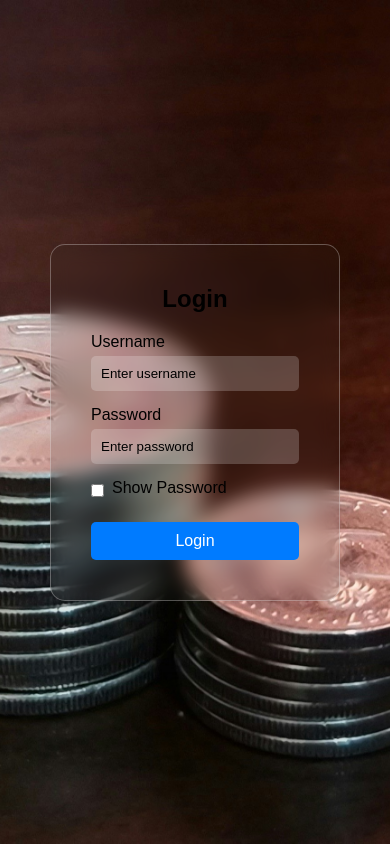
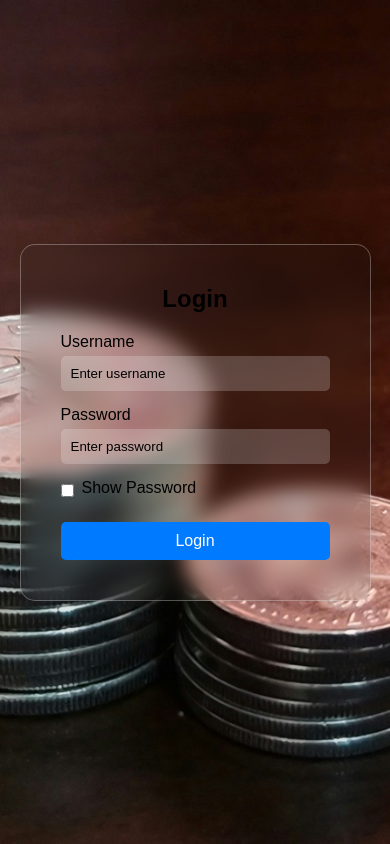
Before and after one commit to suwalkrizal/Record-book, a Django app: page /login/ in a window 390 px wide. Run offline with Django 5.2, Linux system fonts and the light colour scheme.

Commit message:
make responsive for small screen for login page

```diff
--- a/saving/static/css/signup.css
+++ b/saving/static/css/signup.css
@@ -79,7 +79,9 @@
 
   @media (max-width: 600px) {
     .container {
-      margin: 0 50px;
-      width: 100%;
+    width: 90%;            /* Make it responsive */
+    margin: 0 auto;        /* Center it horizontally */
+    padding: 40px;      /* Optional: add side spacing */
+    box-sizing: border-box;
     }
   }
```
